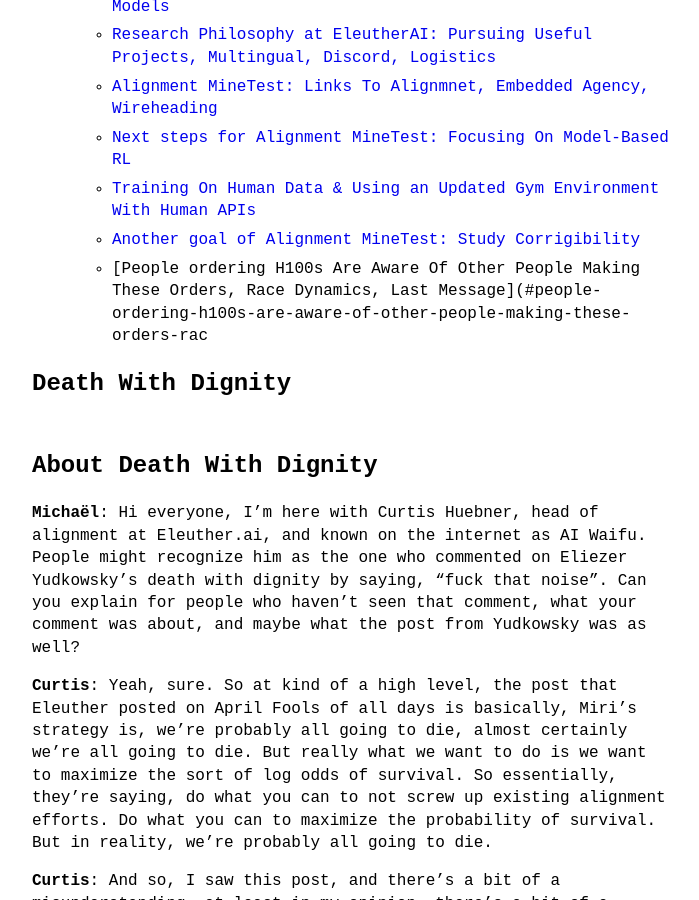
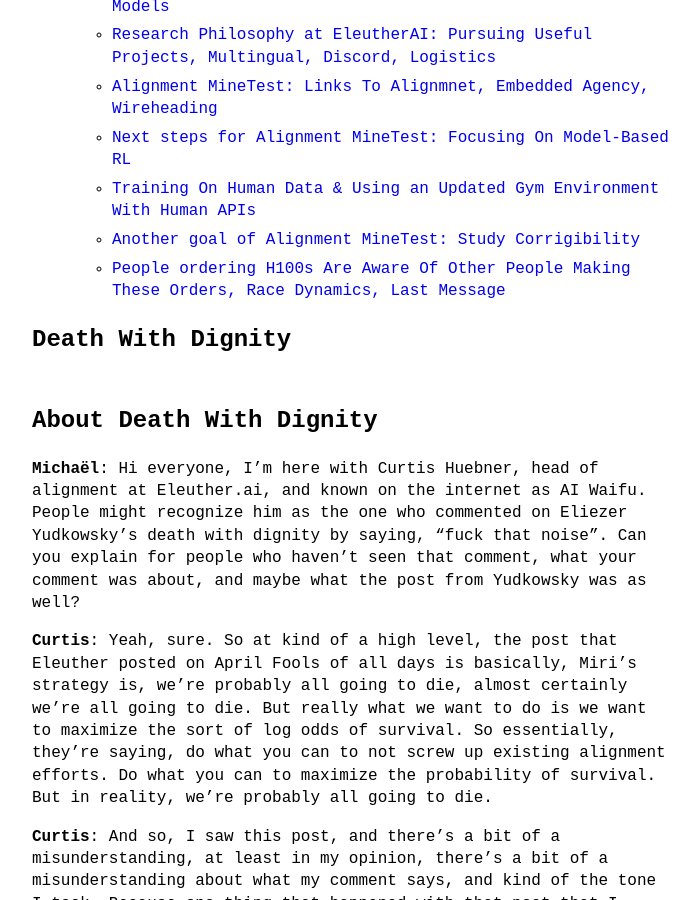
Before and after one commit to theinsideview/theinsideview.github.io, a Jekyll site: the page built from _posts/2023-07-16-curtis.md, in a window 1280 px wide and 900 px high, scrolled down 2064 px. Shown: the whole window, without its empty margins (288-987 px from the left). Built offline with Jekyll 4.4.1, drawn with Linux system fonts in a browser that asks for light colours.

Commit message:
Update 2023-07-16-curtis.md

```diff
--- a/_posts/2023-07-16-curtis.md
+++ b/_posts/2023-07-16-curtis.md
@@ -44,7 +44,7 @@
     * [Next steps for Alignment MineTest: Focusing On Model-Based RL](#next-steps-for-alignment-minetest-focusing-on-model-based-rl)
     * [Training On Human Data & Using an Updated Gym Environment With Human APIs](#training-on-human-data--using-an-updated-gym-environment-with-human-apis)
     * [Another goal of Alignment MineTest: Study Corrigibility](#another-goal-of-alignment-minetest-study-corrigibility)
-    * [People ordering H100s Are Aware Of Other People Making These Orders, Race Dynamics, Last Message](#people-ordering-h100s-are-aware-of-other-people-making-these-orders-rac
+    * [People ordering H100s Are Aware Of Other People Making These Orders, Race Dynamics, Last Message](#people-ordering-h100s-are-aware-of-other-people-making-these-orders-race-dynamics-last-message)
 
 # Death With Dignity
 
```
